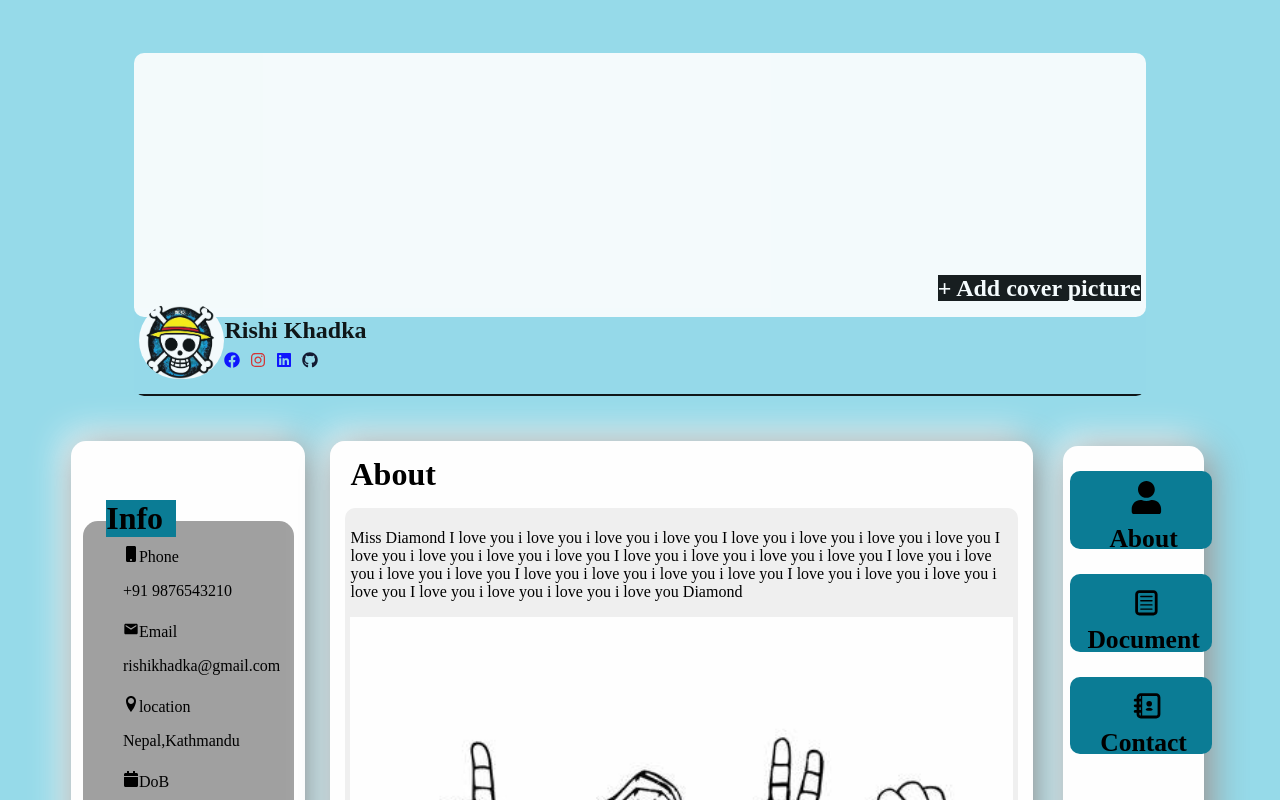
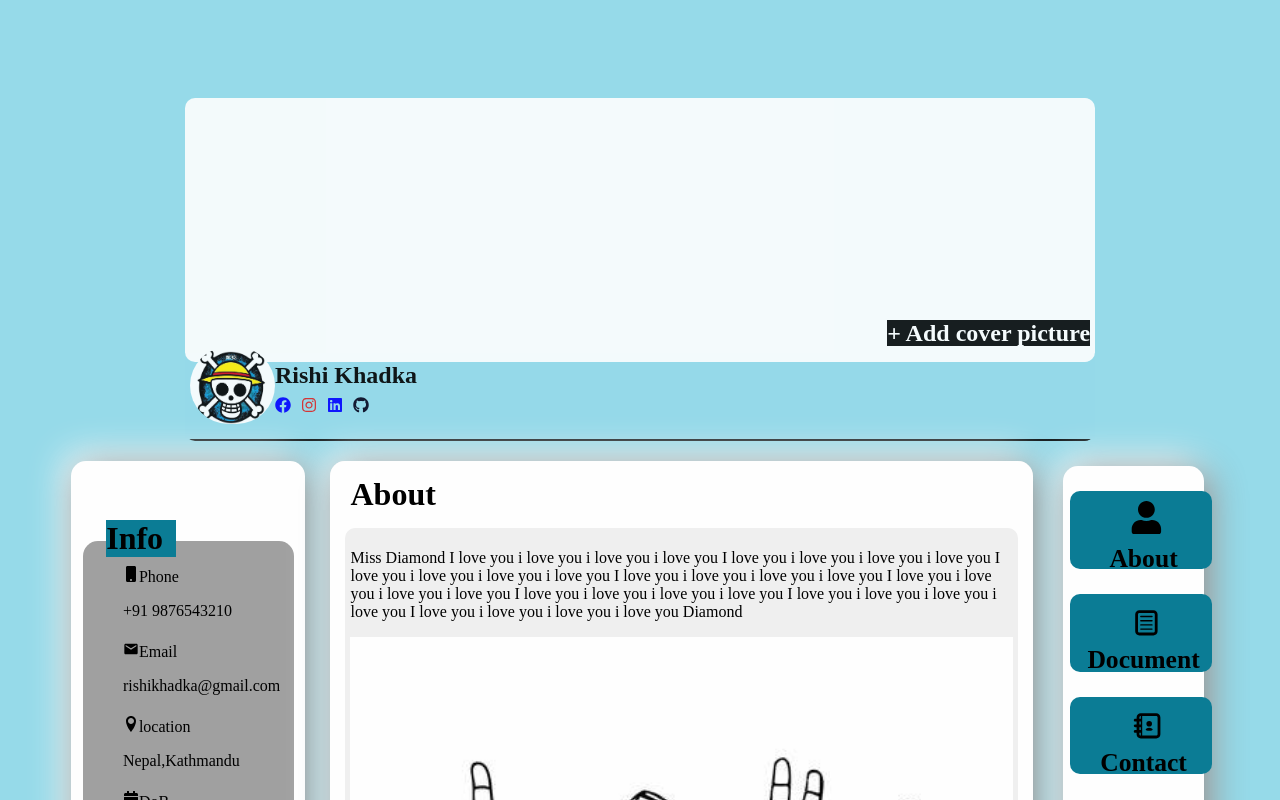
Before and after one commit to Rishikdk/Portfilo, a React (Vite) app in the folder Rishi_portfilo/: page / in a window 1280 px wide. Shown: the top 800 px of the page. Built offline with nearby package versions, Linux system fonts and the light colour scheme.

Commit message:
some changes

```diff
--- a/Rishi_portfilo/src/App.css
+++ b/Rishi_portfilo/src/App.css
@@ -8,9 +8,10 @@
 .container_header {
   margin-top: 70px;
   display: flex;
+  width: 90%;
+  margin: 0 auto;
+  margin-top: 90px;
   opacity: 0.9;
-  transform: translateY(-25px);
-  animation: transitionIn 1s linear forwards;
   animation: fadeOut linear;
   animation-timeline: view();
   animation-range: exit -70px;
```
